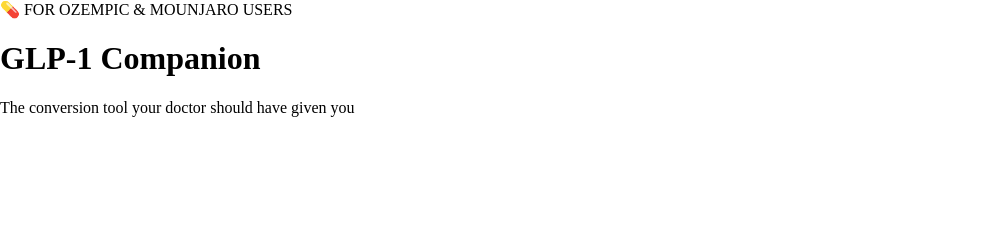
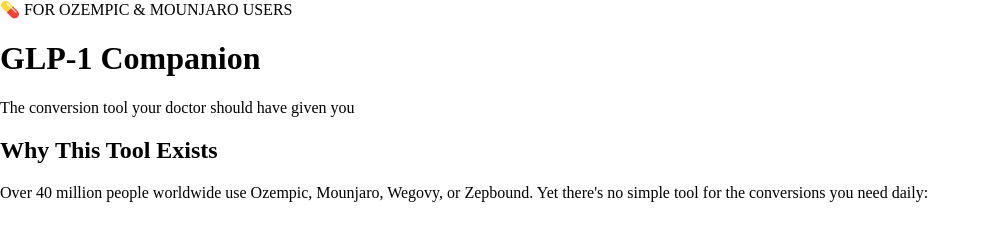
Before and after one commit to SheillaO/GLP-1-Companion, a website built with Vite: page index.html in a window 1280 px wide. Shown: the whole page, without its empty margins (0-986 px from the left). Built offline with nearby package versions, Linux system fonts and the light colour scheme.

Commit message:
Update index.html

```diff
--- a/index.html
+++ b/index.html
@@ -16,3 +16,9 @@
             <h1>GLP-1 Companion</h1>
             <p class="tagline">The conversion tool your doctor should have given you</p>
         </header>
+
+        <main>
+            <section class="problem">
+                <h2>Why This Tool Exists</h2>
+                <p>Over 40 million people worldwide use Ozempic, Mounjaro, Wegovy, or Zepbound. Yet there's no simple tool for
+                    the conversions you need daily:</p>
```
